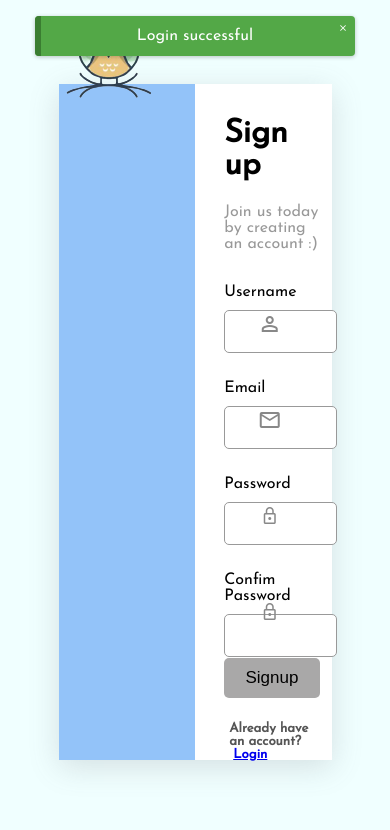
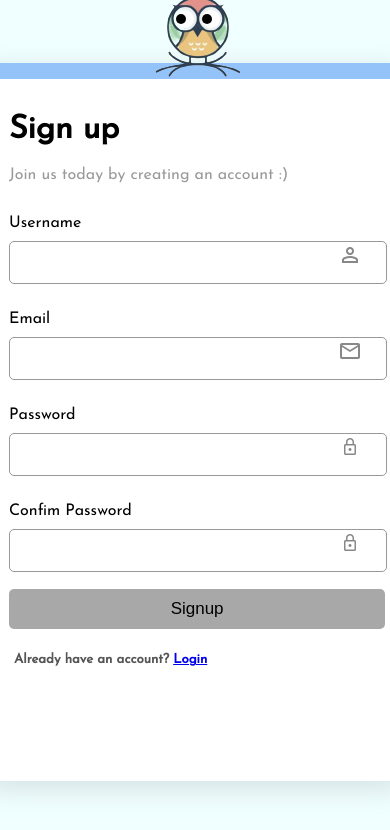
Before and after one commit to Jeff-Maina/quill, a React (Create React App) app: page /signup in a window 390 px wide. Shown: the top 830 px of the page. Built offline with nearby package versions, Linux system fonts and the light colour scheme.

Commit message:
made forms responsive and added more notifs

```diff
--- a/src/App.js
+++ b/src/App.js
@@ -1,25 +1,54 @@
-import { Route, Switch } from 'react-router-dom';
-import './App.css';
-import Notification from './components/notification/notification';
-import LoginPage from './pages/login/login';
-import SignupPage from './pages/signup/signup';
+import { useState } from "react";
+import { Route, Switch } from "react-router-dom";
+import "./App.css";
+import Notification from "./components/notification/notification";
+import LoginPage from "./pages/login/login";
+import SignupPage from "./pages/signup/signup";
 
 function App() {
+
+
+  // logic for handling notifications....ik..there are better approaches
+
+  let [notifState, setNotifState] = useState("inactive");
+  let [notifType, setNotifType] = useState("notif-success");
+  let [notifMessage, setNotifMessage] = useState("");
+  let [notifLevel, setNotifLevel] = useState("primary");
+
+  let toggleNotification = (notification_type, notification_msg, notification_level)=>{
+    if(notifState === "active"){
+        setNotifState("inactive");
+    }
+    else{
+        setNotifState("active");
+        setNotifType(notification_type);
+        setNotifMessage(notification_msg);
+        setNotifLevel(notification_level);
+    }
+
+    setTimeout(()=>{
+        setNotifState("inactive");
+  },3000);
+  }
+
   return (
     <div className="App">
-
-      <Notification/>
+      <Notification
+       notifState={notifState}
+       notifType={notifType}
+       toggleNotification={toggleNotification}
+       notifMessage={notifMessage}
+       notifLevel={notifLevel}
+       />
 
       <Switch>
-
-        <Route exact path='/login'>
-          <LoginPage/>
+        <Route exact path="/login">
+          <LoginPage toggleNotification={toggleNotification}/>
         </Route>
 
-        <Route exact path='/signup'>
-          <SignupPage/>
+        <Route exact path="/signup">
+          <SignupPage />
         </Route>
-
       </Switch>
     </div>
   );
--- a/src/components/forms/forms.css
+++ b/src/components/forms/forms.css
@@ -1,6 +1,8 @@
 .form-container {
-  width: 90%;
+  width: 100%;
   height: 90%;
+  min-width: 400px;
+  max-width: 600px;
   /* border: 1px solid #222; */
 }
 
@@ -10,7 +12,7 @@
 
 .form-container form {
   box-sizing: border-box;
-  padding-left: 1.4em;
+  padding-left: 1.5em;
 }
 
 .form-msg {
--- a/src/components/forms/loginform.js
+++ b/src/components/forms/loginform.js
@@ -2,7 +2,8 @@ import { useState } from "react";
 import { NavLink } from "react-router-dom";
 import "./forms.css";
 
-function LoginForm() {
+function LoginForm({toggleNotification}) {
+
   // password visibility toggling...togglement?..togg..
 
   const [isVisible, setVisible] = useState(false);
@@ -89,7 +90,9 @@ function LoginForm() {
           <h5 className="password-forgot-msg">Forgot your password?</h5>
         </div>
 
-        <button className="form-btn">
+        <button onClick={()=>{
+          toggleNotification("success","login failed",'tertiary')
+        }} className="form-btn">
           Login
           <i className="material-symbols-outlined">arrow_forward</i>
         </button>
@@ -97,7 +100,7 @@ function LoginForm() {
         <div className="form-redirect">
           <h5>
             Don't have an account?
-            <NavLink className="signup-navlink" to="/signup">
+            <NavLink className="navlink" to="/signup">
               Sign up
             </NavLink>
           </h5>
--- a/src/components/notification/notification.css
+++ b/src/components/notification/notification.css
@@ -4,8 +4,6 @@
     background-color: #fff;
     position: absolute;
     z-index: 90000;
-    left: 50%;
-    transform: translate(-50%, 0%);
     box-shadow: rgba(0, 0, 0, 0.24) 0px 1px 4px;
     transition: 500ms ease;
     border-radius: 4px;
@@ -29,14 +27,6 @@
 .notif-new{
     --bg-color: #097afc;
     --before-bg-color: #0059be;
-}
-
-.notif-active{
-    top: 1em;
-}
-
-.notif-inactive{
-    top: -5em;
 }
 
 .notif-section{
@@ -90,3 +80,64 @@
     font-size: 16px;
     font-weight: 500;
 }
+
+
+/* ! PRIMARY NOTIFICATION STATES */
+
+.notif-primary-active{
+    left: 50%;
+    transform: translate(-50%, 0%);
+    top: 1em;
+}
+
+.notif-primary-inactive{
+    top: -5em;
+    left: 50%;
+    transform: translate(-50%, 0%);
+}
+
+/* ! SECONDARY NOTIFICATION STATES */
+
+.notif-secondary-active{
+    bottom: 15px;
+    right: 15px;
+    animation: secondary-notif 900ms cubic-bezier(0.68, -0.85, 0.265, 1.55) alternate;
+}
+
+.notif-secondary-inactive{
+    bottom: 15px;
+    right: 15px;
+    transform: translate(120%, 0%);
+}
+
+@keyframes secondary-notif{
+    from{
+       transform: translate(120%, 0%);
+    }
+    to{
+        transform: translate(0%, 0%);
+    }
+}
+
+/* ! tertiary notification states */
+
+.notif-tertiary-active{
+    top: 15px;
+    right: 15px;
+    animation: tertiary-notif 900ms cubic-bezier(0.68, -0.85, 0.265, 1.55) alternate;
+}
+
+.notif-tertiary-inactive{
+    top: 15px;
+    right: 15px;
+    transform: translate(120%, 0%);
+}
+
+@keyframes tertiary-notif{
+    from{
+       transform: translate(120%, 0%);
+    }
+    to{
+        transform: translate(0%, 0%);
+    }
+}
--- a/src/components/notification/notification.js
+++ b/src/components/notification/notification.js
@@ -1,32 +1,133 @@
 import React, { useState } from "react";
 import "./notification.css";
 
-function Notification() {
-  const [notifState, setNotifState] = useState("active");
+// animates from the top
 
-  let toggleNotification = ()=>{
-    if(notifState === "active"){
-        setNotifState("inactive");
-    }
-    else{
-        setNotifState("active");
-    }
-  };
-
+const PrimaryNotification = ({
+  notifType,
+  notifState,
+  toggleNotification,
+  notifMessage,
+}) => {
   return (
     <div
-      className={`notif-${notifState} notif-success`}
+      className={`notif-primary-${notifState} notif-${notifType}`}
       id="notification-container"
     >
       <div className="notif-section alert-section"></div>
       <div className="notif-section message-section">
-        <h4>Login successful </h4>
+        <h4>{notifMessage}</h4>
       </div>
       <div className="notif-section btn-section">
-        <i onClick={()=>{toggleNotification()}} className="material-icons">close</i>
+        <i
+          onClick={() => {
+            toggleNotification();
+          }}
+          className="material-icons"
+        >
+          close
+        </i>
       </div>
     </div>
   );
+};
+
+// animates from the bottom left corner;
+
+const SecondaryNotification = ({
+  notifType,
+  notifState,
+  toggleNotification,
+  notifMessage,
+}) => {
+  return (
+    <div
+      className={`notif-secondary-${notifState} notif-${notifType}`}
+      id="notification-container"
+    >
+      <div className="notif-section alert-section"></div>
+      <div className="notif-section message-section">
+        <h4>{notifMessage}</h4>
+      </div>
+      <div className="notif-section btn-section">
+        <i
+          onClick={() => {
+            toggleNotification();
+          }}
+          className="material-icons"
+        >
+          close
+        </i>
+      </div>
+    </div>
+  );};
+
+  // animates from the top left corner;
+
+const TertiaryNotification = ({
+  notifType,
+  notifState,
+  toggleNotification,
+  notifMessage,
+}) => {
+  return (
+    <div
+      className={`notif-tertiary-${notifState} notif-${notifType}`}
+      id="notification-container"
+    >
+      <div className="notif-section alert-section"></div>
+      <div className="notif-section message-section">
+        <h4>{notifMessage}</h4>
+      </div>
+      <div className="notif-section btn-section">
+        <i
+          onClick={() => {
+            toggleNotification();
+          }}
+          className="material-icons"
+        >
+          close
+        </i>
+      </div>
+    </div>
+  );};
+
+
+
+function Notification({
+  notifType,
+  notifState,
+  toggleNotification,
+  notifMessage,
+  notifLevel,
+}) {
+  if (notifLevel === "primary") {
+    return (
+      <PrimaryNotification
+        notifType={notifType}
+        notifState={notifState}
+        toggleNotification={toggleNotification}
+        notifMessage={notifMessage}
+      />
+    );
+  } else if (notifLevel === "secondary") {
+    return (
+      <SecondaryNotification
+        notifType={notifType}
+        notifState={notifState}
+        toggleNotification={toggleNotification}
+        notifMessage={notifMessage}
+      />
+    );
+  } else if (notifLevel === "tertiary") {
+    return (
+      <TertiaryNotification
+        notifType={notifType}
+        notifState={notifState}
+        toggleNotification={toggleNotification}
+        notifMessage={notifMessage}
+      />
+    );
+  }
 }
-
 export default Notification;
--- a/src/index.css
+++ b/src/index.css
@@ -3,4 +3,5 @@ body{
     margin: 0;
     padding: 0;
     font-family: Josefin Sans;
+    overflow-x: hidden;
 }
--- a/src/pages/login/login.css
+++ b/src/pages/login/login.css
@@ -14,6 +14,8 @@
   position: relative;
   background-color: #fff;
   width: 70%;
+  min-width: 420px;
+  /* min-height: 600px; */
   height: 80%;
   box-shadow: rgba(100, 100, 111, 0.2) 0px 7px 29px 0px;
   display: flex;
@@ -33,3 +35,20 @@
 #row-left {
   background-color: rgb(147, 195, 249);
 }
+
+@media only screen and (max-width: 1100px) {
+  #login-form-container{
+    display: flex;
+    flex-direction: column;
+    height: 83%;
+  }
+  #row-left {
+    width: 100%;
+    height: 1em;
+  }
+  .form-row {
+    width: 100%;
+    align-items: center;
+    display: flex;
+  }
+}
--- a/src/pages/login/login.js
+++ b/src/pages/login/login.js
@@ -4,7 +4,7 @@ import LoginForm from "../../components/forms/loginform";
 import "./login.css";
 
 
-function LoginPage() {
+function LoginPage({toggleNotification}) {
   return (
     <div id="login-page-container">
       <div id="login-form-container">
@@ -12,7 +12,7 @@ function LoginPage() {
         <div className="form-row" id="row-left">
         </div>
         <div className="form-row">
-          <LoginForm/>
+          <LoginForm toggleNotification={toggleNotification}/>
         </div>
       </div>
     </div>
--- a/src/pages/signup/signup.css
+++ b/src/pages/signup/signup.css
@@ -14,6 +14,7 @@
   position: relative;
   background-color: #fff;
   width: 70%;
+  min-width: 420px;
   height: 80%;
   box-shadow: rgba(100, 100, 111, 0.2) 0px 7px 29px 0px;
   display: flex;
@@ -33,3 +34,21 @@
 #row-left {
   background-color: rgb(147, 195, 249);
 }
+
+
+@media only screen and (max-width: 1100px) {
+  #signup-form-container{
+    display: flex;
+    flex-direction: column;
+    height: 85%;
+  }
+  #row-left {
+    width: 100%;
+    height: 1em;
+  }
+  .form-row {
+    width: 100%;
+    align-items: center;
+    display: flex;
+  }
+}
```
